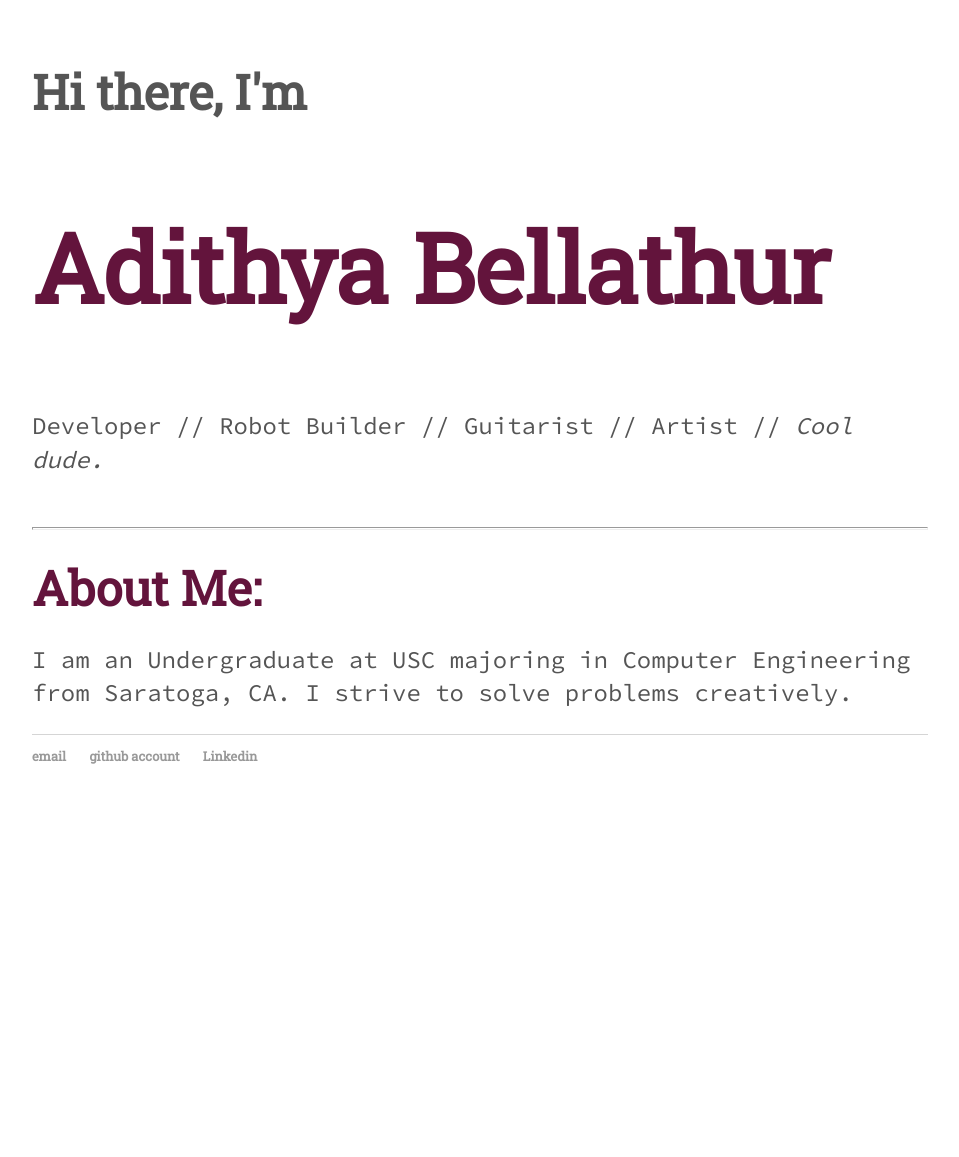
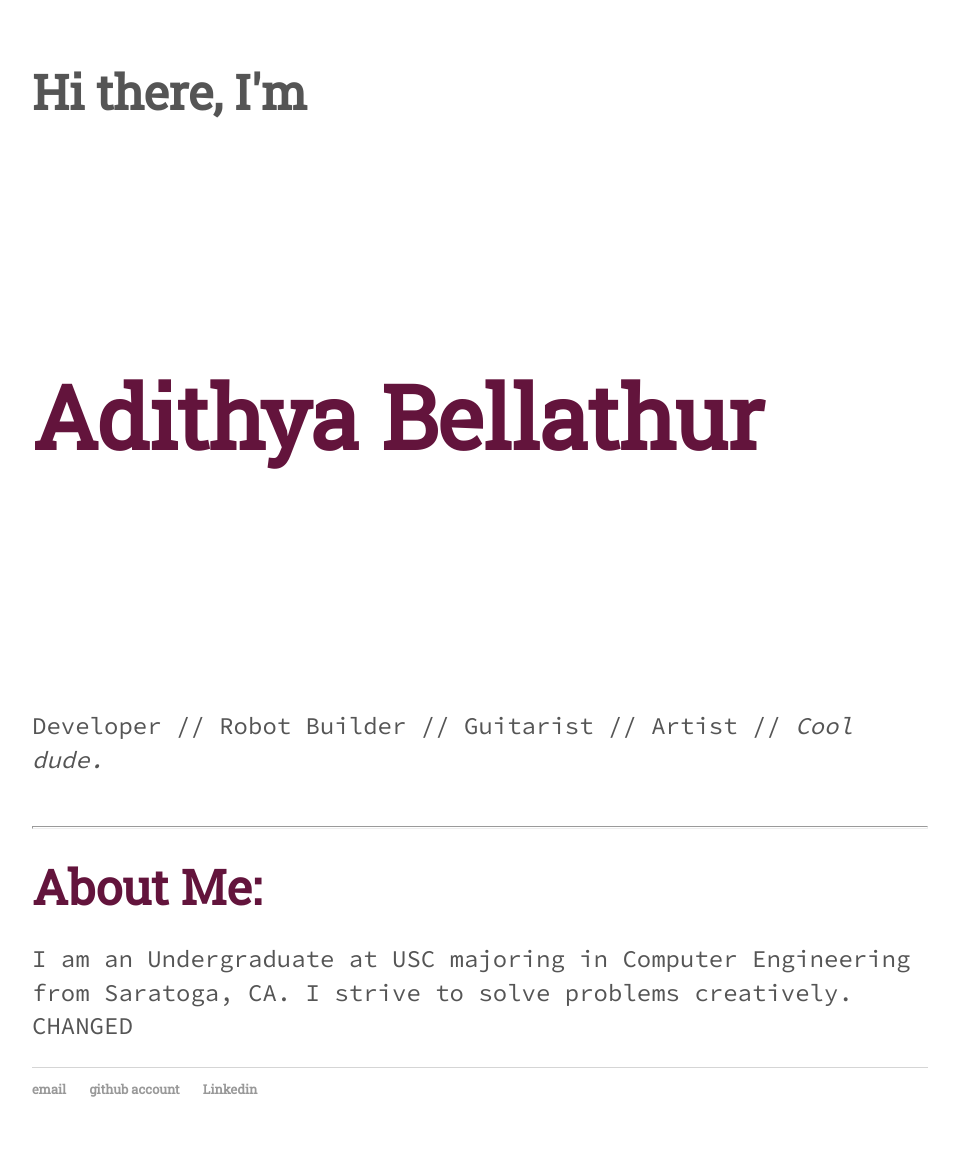
Before and after one commit to adibellathur/adibellathur.github.io, a Jekyll site: the page built from index.html, in a window 1280 px wide. Shown: the whole page, without its empty margins (160-1119 px from the left). Built offline with Jekyll 4.4.1, drawn with Linux system fonts in a browser that asks for light colours; before the commit the page ends 900 px from its top, so only the background shows below that.

Commit message:
reformatting

```diff
--- a/css/main.css
+++ b/css/main.css
@@ -28,10 +28,11 @@ h1 {
 	display: inline;
 }
 h2 {
-    font-size: 6em;
+    font-size: 5.5em;
     font-family: 'Roboto Slab', serif;
 	/*font-family:'Helvetica Neue', 'Arial', 'Sans-Serif';*/
 	color: #63143C;
+	line-height: 5em;
 }
 h3 {
     font-size: 3em;
@@ -51,6 +52,9 @@ hr {
 	height: 1px;
 	color: #d5d5d5;
 }
+.img-circle {
+    border-radius: 50%;
+}
 footer {
     border-top: 1px solid #d5d5d5;
     font-size: .8em;
--- a/index.html
+++ b/index.html
@@ -10,5 +10,5 @@ title: Adithya Bellathur
 	<br>
 	<h3>About Me:</h3>
 	<p>
-	I am an Undergraduate at USC majoring in Computer Engineering from Saratoga, CA. I strive to solve problems creatively.
+	I am an Undergraduate at USC majoring in Computer Engineering from Saratoga, CA. I strive to solve problems creatively. CHANGED
 </div><!-- /.blurb -->
```
